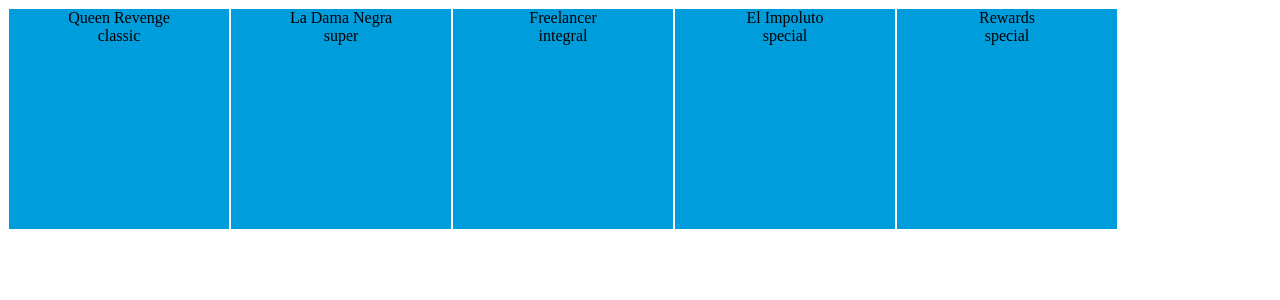
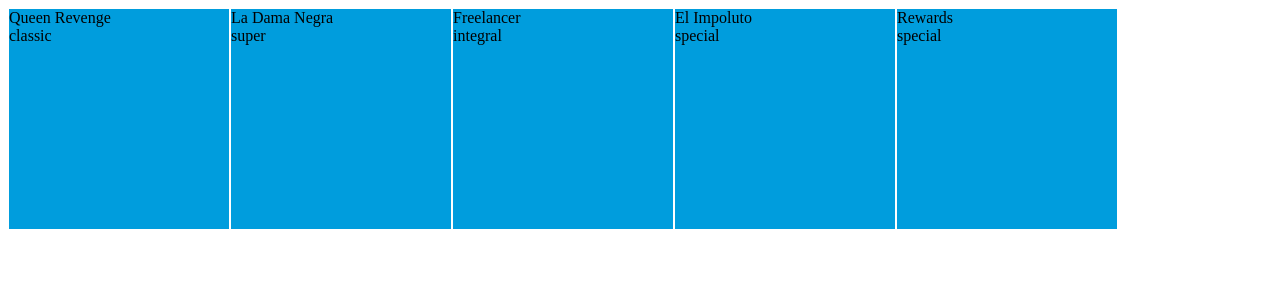
Before and after one commit to keyobs/react-mozaique-show, a React app: page / in a window 1280 px wide. Shown: the top 300 px of the page. Built offline with nearby package versions, Linux system fonts and the light colour scheme.

Commit message:
transfer css to tsx file

```diff
--- a/src/components/Mozaique.tsx
+++ b/src/components/Mozaique.tsx
@@ -1,9 +1,9 @@
 import './styles/mozaique.css';
 
-import { useEffect, useState } from 'react';
+import {useEffect, useState} from 'react';
 
-import { ISpaceships } from '../interfaces/interfaceSpaceships';
-import { spaceships } from './mockups';
+import {ISpaceships} from '../interfaces/interfaceSpaceships';
+import {spaceships} from './mockups';
 
 const Mozaique = () => {
   const [cardToFlip, setCardToFlip] = useState<number | undefined>(undefined);
@@ -26,6 +26,7 @@ const Mozaique = () => {
     }, 3500);
   }, []);
 
+
   return (
     <div className='mozaiqueContainer'>
       <div className='cardsContainer'>
@@ -43,34 +44,113 @@ const Mozaique = () => {
 
 export default Mozaique;
 
-const Card = (props: { spaceship: ISpaceships; isFlipped: boolean }) => {
-  const { spaceship, isFlipped } = props;
+
+
+
+const Card = (props: {spaceship: ISpaceships; isFlipped: boolean}) => {
+  const {spaceship, isFlipped} = props;
+
+
+  const frontRotateY = `rotateY(${isFlipped ? 180 : 0}deg)`;
+  const backRotateY = `rotateY(${isFlipped ? 0 : -180}deg)`;
+
+
+
+  const styles: any = {
+    container: {
+      width: 220,
+      height: 220,
+      backgroundColor: 'transparent',
+      border: '1px solid white',
+      perspective: 1000,
+    },
+    inner: {
+      height: '100%',
+      width: '100%',
+      position: 'relative',
+    },
+    front: {
+      width: '100%',
+      height: '100%',
+      backgroundColor: '#009ddd',
+      backfaceVisibility: 'hidden',
+      WebkitBackfaceVisibility: 'hidden',
+      left: '0',
+      top: '0',
+      position: isFlipped ? 'absolute' : 'relative',
+      transformStyle: 'preserve-3d',
+      transform: frontRotateY,
+      transition: '0.8s',
+    },
+    back: {
+      width: '100%',
+      height: '100%',
+      backgroundColor: '#02b6fe',
+      backfaceVisibility: 'hidden',
+      WebkitBackfaceVisibility: 'hidden',
+      left: '0',
+      top: '0',
+      position: isFlipped ? 'relative' : 'absolute',
+      transformStyle: 'preserve-3d',
+      transform: backRotateY,
+      transition: '0.8s',
+    },
+  };
+
+
+
+
+
 
   return (
-    <div className='flipCard'>
-      <div className='flipCardInner'>
-        {isFlipped ? (
-          <BackCard spaceship={spaceship} />
+    <div style={styles.container}>
+      <div style={styles.inner}>
+        {/*  {isFlipped ? (
+          <BackCard spaceship={spaceship} styles={styles} />
         ) : (
-          <FrontCard spaceship={spaceship} />
-        )}
+          <FrontCard spaceship={spaceship} styles={styles} />
+        )} */}
+
+        <div style={styles.front}>
+          <div>{spaceship.name}</div>
+          {spaceship.model}
+        </div>
+        <div style={styles.back}>crew</div>
+
+
       </div>
     </div>
   );
 };
 
-const FrontCard = (props: { spaceship: ISpaceships }) => {
-  const { spaceship } = props;
 
-  return (
-    <div className='flipCardFront'>
+
+const FrontCard = (props: {spaceship: ISpaceships, styles: any}) => {
+  const {spaceship, styles} = props;
+
+  return (<>
+    <div style={styles.front}>
       <div>{spaceship.name}</div>
       {spaceship.model}
     </div>
+    <div style={styles.back}>crew</div>
+  </>
   );
 };
 
-const BackCard = (props: { spaceship: ISpaceships }) => {
-  const { spaceship } = props;
-  return <div className='flipCardBack'>crew</div>;
+
+
+
+
+
+const BackCard = (props: {spaceship: ISpaceships, styles: any}) => {
+  const {spaceship, styles} = props;
+  return (<>
+    <div style={styles.back}>crew</div>
+    <div style={styles.front}>
+      <div>{spaceship.name}</div>
+      {spaceship.model}
+    </div>
+  </>
+  );
 };
```
